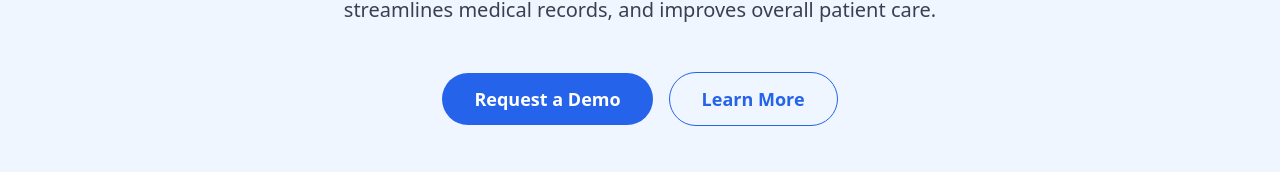
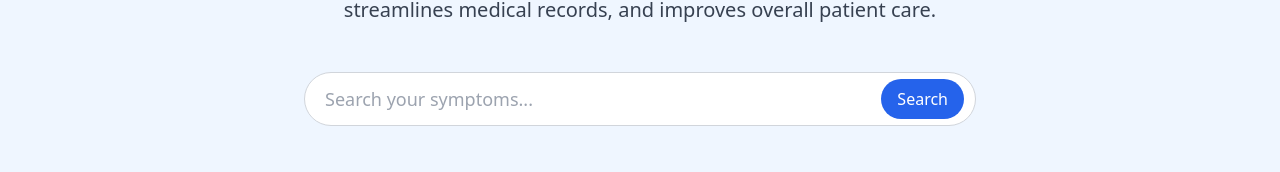
Before and after one commit to mookie1231/nextjs-boilerplate, a Next.js app: page / in a window 1280 px wide. Shown: the part 479-651 px from the top of the page. Built offline with nearby package versions, Linux system fonts and the light colour scheme.

Commit message:
search bar

```diff
--- a/app/page.tsx
+++ b/app/page.tsx
@@ -26,6 +26,23 @@ export default function Home() {
           Our innovative platform connects patients with healthcare providers,
           streamlines medical records, and improves overall patient care.
         </p>
+
+        {/* New search bar */}
+        <div className="w-full max-w-2xl">
+          <form className="relative">
+            <input
+              type="text"
+              placeholder="Search your symptoms..."
+              className="w-full px-5 py-3 rounded-full border border-gray-300 focus:outline-none focus:ring-2 focus:ring-blue-500 text-lg"
+            />
+            <button
+              type="submit"
+              className="absolute right-3 top-1/2 transform -translate-y-1/2 bg-blue-600 text-white px-4 py-2 rounded-full hover:bg-blue-700 transition-colors"
+            >
+              Search
+            </button>
+          </form>
+        </div>
 
         <div className="flex gap-4 items-center flex-col sm:flex-row">
           <a
```
